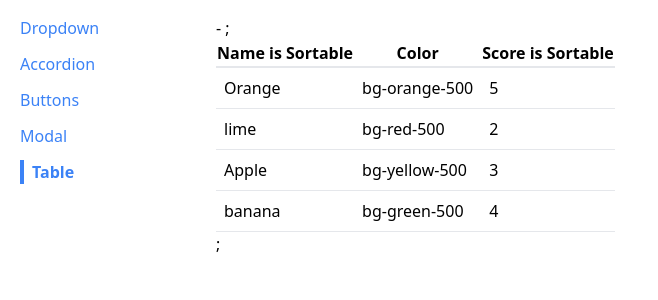
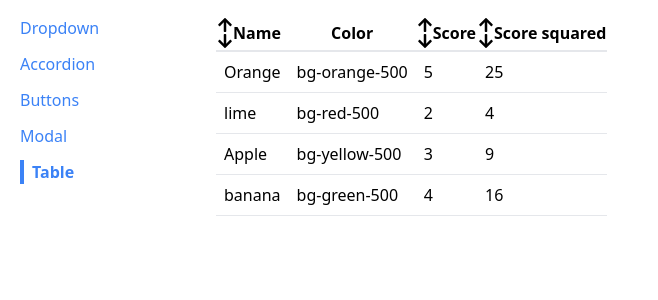
Before and after one commit to Parv-gugnani/Navigation-Routing-Systems, a React (Create React App) app: page /table in a window 1280 px wide. Shown: the top 300 px of the page, without its empty margins (0-658 px from the left). Built offline with nearby package versions, Linux system fonts and the light colour scheme.

Commit message:
16th module completed1

```diff
--- a/src/components/SortableTable.js
+++ b/src/components/SortableTable.js
@@ -1,5 +1,6 @@
+import { useState } from "react";
+import { FaArrowUp, FaArrowDown } from "react-icons/fa"; // Import Font Awesome icons
 import Table from "./Table";
-import { useState } from "react";
 
 function SortableTable(props) {
   const [sortOrder, setSortOrder] = useState(null);
@@ -7,6 +8,12 @@
   const { config, data } = props;
 
   const handleClick = (label) => {
+    if (sortBy && label !== sortBy) {
+      setSortOrder("asc");
+      setSortBy(label);
+      return;
+    }
+
     if (sortOrder === null) {
       setSortOrder("asc");
       setSortBy(label);
@@ -23,17 +30,26 @@
     if (!column.sortValue) {
       return column;
     }
+
     return {
       ...column,
       header: () => (
-        <th onClick={() => handleClick(column.label)}>
-          {column.label} is Sortable
+        <th
+          className="cursor-pointer hover:bg-gray-100"
+          onClick={() => handleClick(column.label)}
+        >
+          <div className="flex items-center">
+            {getIcons(column.label, sortBy, sortOrder)}
+            {column.label}
+          </div>
         </th>
       ),
     };
   });
 
-  // only sort data if soroder && sortby are not full
+  // Only sort data if sortOrder && sortBy are not null
+  // Make a copy of the 'data' prop
+  // Find the correct sortValue function and use it for sorting
   let sortedData = data;
   if (sortOrder && sortBy) {
     const { sortValue } = config.find((column) => column.label === sortBy);
@@ -51,15 +67,39 @@
     });
   }
 
-  return (
-    <div>
-      {sortOrder} - {sortBy};
-      <Table {...props} data={sortedData} config={updatedConfig} />;
-    </div>
-  );
+  return <Table {...props} data={sortedData} config={updatedConfig} />;
+}
+
+function getIcons(label, sortBy, sortOrder) {
+  if (label !== sortBy) {
+    return (
+      <div>
+        <FaArrowUp />
+        <FaArrowDown />
+      </div>
+    );
+  }
+
+  if (sortOrder === null) {
+    return (
+      <div>
+        <FaArrowUp />
+        <FaArrowDown />
+      </div>
+    );
+  } else if (sortOrder === "asc") {
+    return (
+      <div>
+        <FaArrowUp />
+      </div>
+    );
+  } else if (sortOrder === "desc") {
+    return (
+      <div>
+        <FaArrowDown />
+      </div>
+    );
+  }
 }
 
 export default SortableTable;
-
-// asc for starting
-//desc for endings
--- a/src/pages/TablePage.js
+++ b/src/pages/TablePage.js
@@ -21,6 +21,11 @@
       render: (fruit) => fruit.score,
       sortValue: (fruit) => fruit.score,
     },
+    {
+      label: "Score squared",
+      render: (fruit) => fruit.score ** 2,
+      sortValue: (fruit) => fruit.score ** 2,
+    },
   ];
 
   const keyFn = (fruit) => {
@@ -30,6 +35,7 @@
   // ** this is square in js
   return (
     <div>
+      {/* <Table data={data} config={config} keyFn={keyFn} /> */}
       <SortableTable data={data} config={config} keyFn={keyFn} />
     </div>
   );
```
